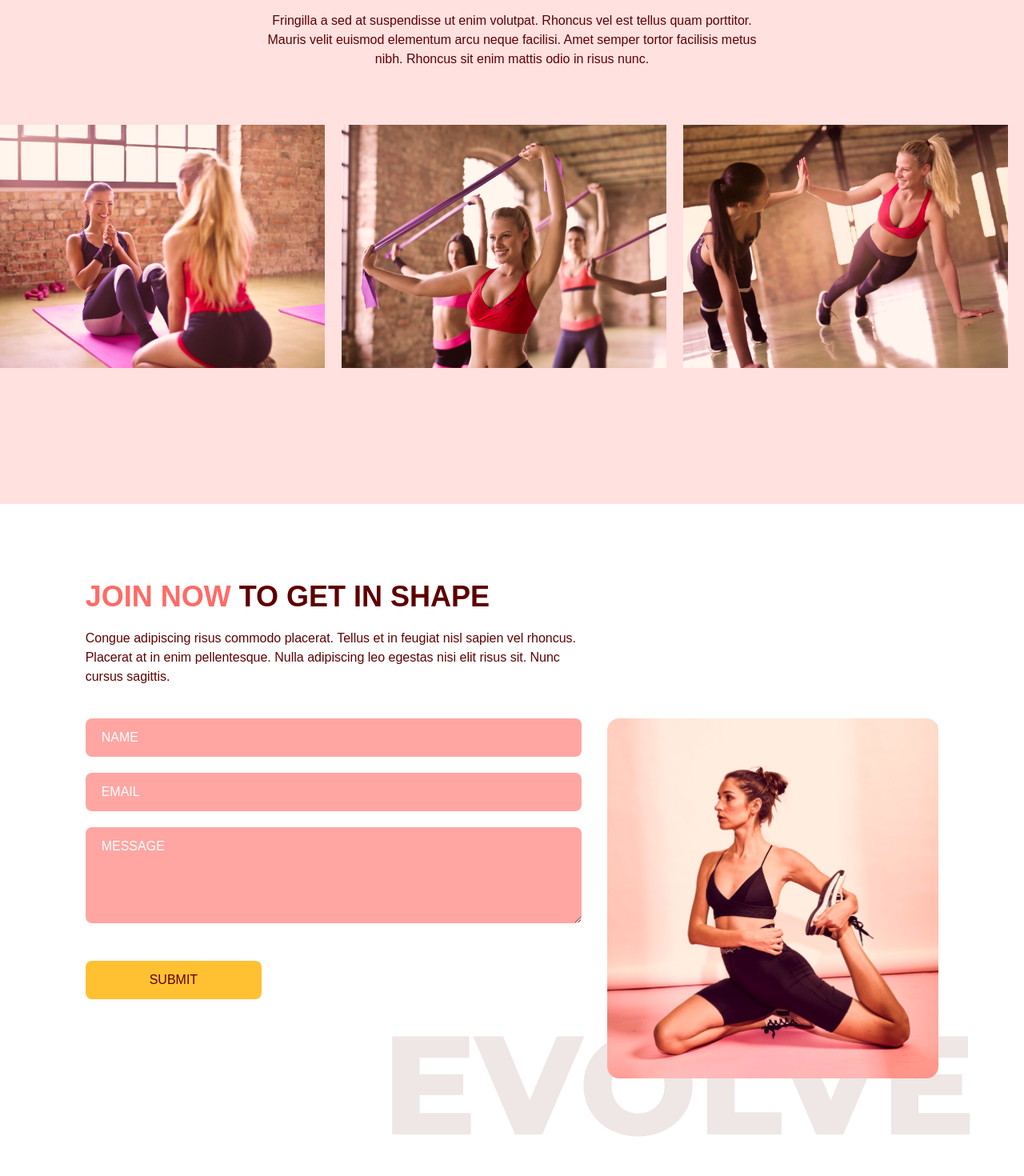
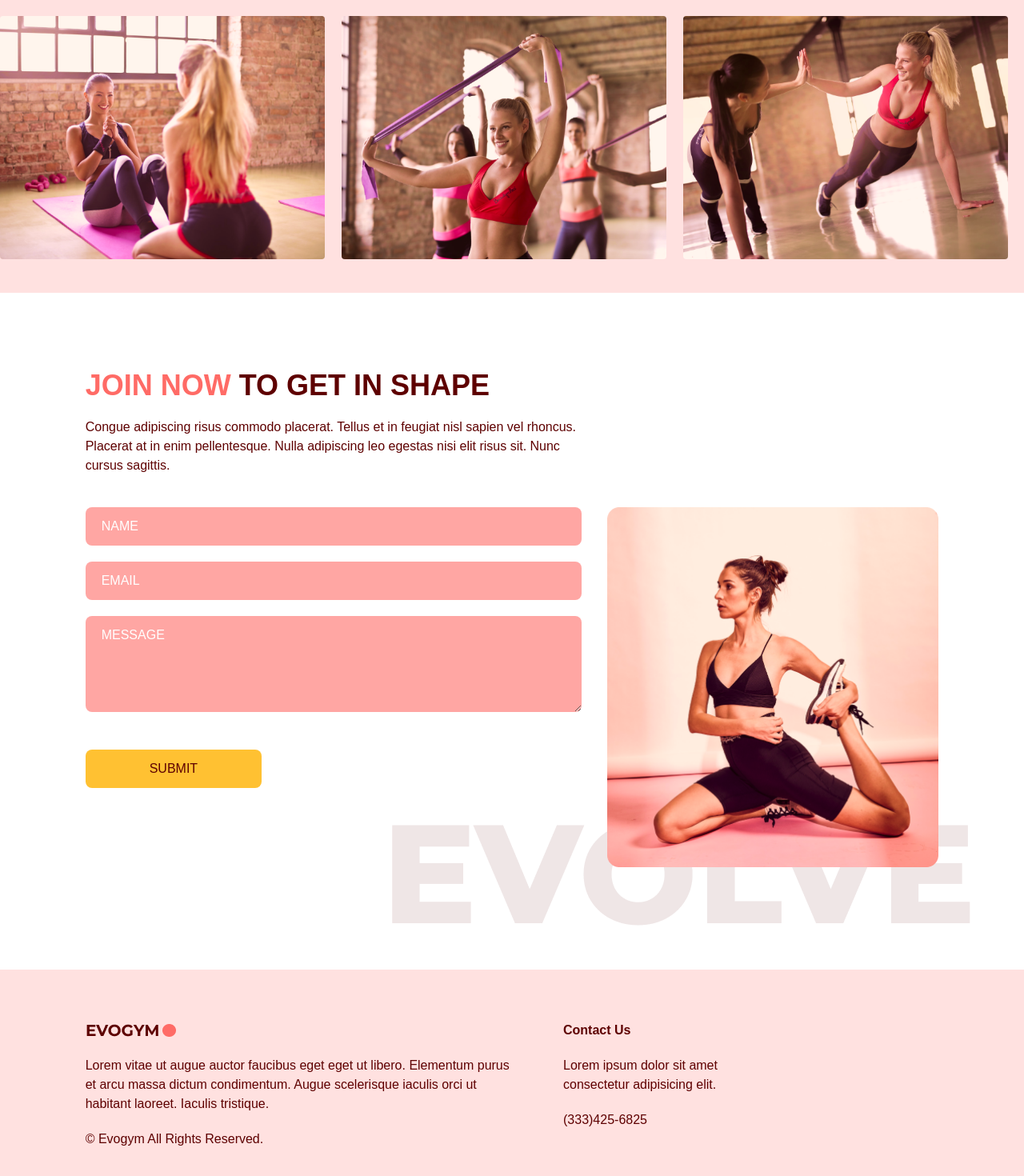
Before and after one commit to codeboy0704/gym-typescript, a React (Vite) app: page / in a window 1280 px wide. Shown: the part 2339-3809 px from the top of the page at 80% size. Built offline with nearby package versions, Linux system fonts and the light colour scheme.

Commit message:
footer added & changes on responsive design

```diff
--- a/src/App.tsx
+++ b/src/App.tsx
@@ -5,6 +5,7 @@
 import Benefits from './scenes/benefits';
 import OurClasses from './ourClasses';
 import ContactUs from './contactUs';
+import Footer from './scenes/footer';
 
 function App() {
   const [selectedPage, setSelectedPage] = useState<SelectedPage>(
@@ -34,6 +35,7 @@
       <Benefits setSelectedPage={setSelectedPage} />
       <OurClasses setSelectedPage={setSelectedPage} />
       <ContactUs setSelectedPage={setSelectedPage} />
+      <Footer/>
     </div>
   )
 }
--- a/src/ourClasses/Class.tsx
+++ b/src/ourClasses/Class.tsx
@@ -16,7 +16,7 @@
           <p className="text-xl">{name}</p>
           <p className="mt-2">{description}</p>
         </div>
-        <img className="w-[100%]  h-auto" alt={`${image}`} src={image} />
+        <img className="w-[100%] rounded h-auto" alt={`${image}`} src={image} />
       </li>
     );
   };
--- a/src/ourClasses/index.tsx
+++ b/src/ourClasses/index.tsx
@@ -52,7 +52,7 @@
 
 const OurClasses = ({ setSelectedPage }: Props) => {
     return (
-        <section id="ourclasses" className="w-[100%] bg-primary-100 py-40">
+        <section id="ourclasses" className="w-[100%] bg-primary-100 py-[32px]">
             <motion.div
                 onViewportEnter={() => setSelectedPage(SelectedPage.OurClasses)}
             >
@@ -69,7 +69,7 @@
                 >
                     <div className="md:w-3/5 text-center sm:mx-auto">
                         <HText>OUR CLASSES</HText>
-                        <p className="py-5">
+                        <p className="py-4">
                             Fringilla a sed at suspendisse ut enim volutpat. Rhoncus vel est
                             tellus quam porttitor. Mauris velit euismod elementum arcu neque
                             facilisi. Amet semper tortor facilisis metus nibh. Rhoncus sit
--- /dev/null
+++ b/src/scenes/footer/index.tsx
@@ -0,0 +1,26 @@
+import Logo from "@/assets/Logo.png";
+
+const Footer = () => {
+  return (
+    <footer className="bg-primary-100 py-16">
+      <div className="justify-content mx-auto w-5/6 gap-16 md:flex">
+        <div className="mt-16 basis-1/2 md:mt-0">
+          <img alt="logo" src={Logo} />
+          <p className="my-5">
+            Lorem vitae ut augue auctor faucibus eget eget ut libero. Elementum
+            purus et arcu massa dictum condimentum. Augue scelerisque iaculis
+            orci ut habitant laoreet. Iaculis tristique.
+          </p>
+          <p>© Evogym All Rights Reserved.</p>
+        </div>
+        <div className="mt-16 basis-1/4 md:mt-0">
+          <h4 className="font-bold">Contact Us</h4>
+          <p className="my-5">Lorem ipsum dolor sit amet consectetur adipisicing elit.</p>
+          <p>(333)425-6825</p>
+        </div>
+      </div>
+    </footer>
+  );
+};
+
+export default Footer;
```
